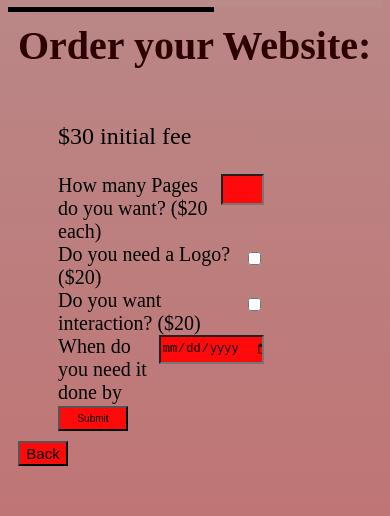
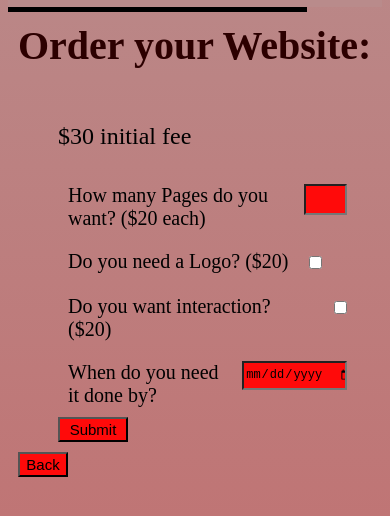
Before and after one commit to LanaganJames/JJWDD, a plain HTML site: page order.html in a window 390 px wide. Both pictures are taken after a click on the button "Next". Shown: the part 126-642 px from the top of the page. Drawn offline with Linux system fonts and the light colour scheme.

Commit message:
Add files via upload

```diff
--- a/form.css
+++ b/form.css
@@ -24,7 +24,10 @@ form{
     white-space: 10px;
     font-size: 20px;
     border-top: 5px black solid;
-    width: 55%;
+    width: 80%;
+}
+label{
+    margin: 10px;
 }
 ::placeholder {
     color: black;
@@ -55,7 +58,7 @@ h5{
     font-size: small;
     display: flex;
     flex-direction: row;
-    margin-left: 10px;
+    margin: 10px;
 }
 #input3{
     background-color: rgb(255, 10, 10);
@@ -65,14 +68,14 @@ h5{
     font-size: small;
     display: flex;
     flex-direction: row;
-    margin-left: 10px;
+    margin: 10px;
 }
 #check{
     background-color: rgb(255, 10, 10);
     height: 25px;
     display: flex;
     flex-direction: row;
-    margin-left: 10px;
+    margin: 10px;
 }
 textarea{
     background-color: rgb(255, 10, 10);
@@ -107,7 +110,7 @@ textarea{
     .form1{
         width: 100%;
     }
-    .submit{
-        font-size: 10px;
+    #mybutton1{
+        padding: 0;
     }
 }
--- a/order.html
+++ b/order.html
@@ -59,7 +59,7 @@
                 <br>
             </div>
             <div class="check_q">
-                <label for="date">When do you need it done by </label>
+                <label for="date">When do you need it done by? </label>
                 <input id="input3" type="date" name="duedate">
                 <br>
             </div>
```
